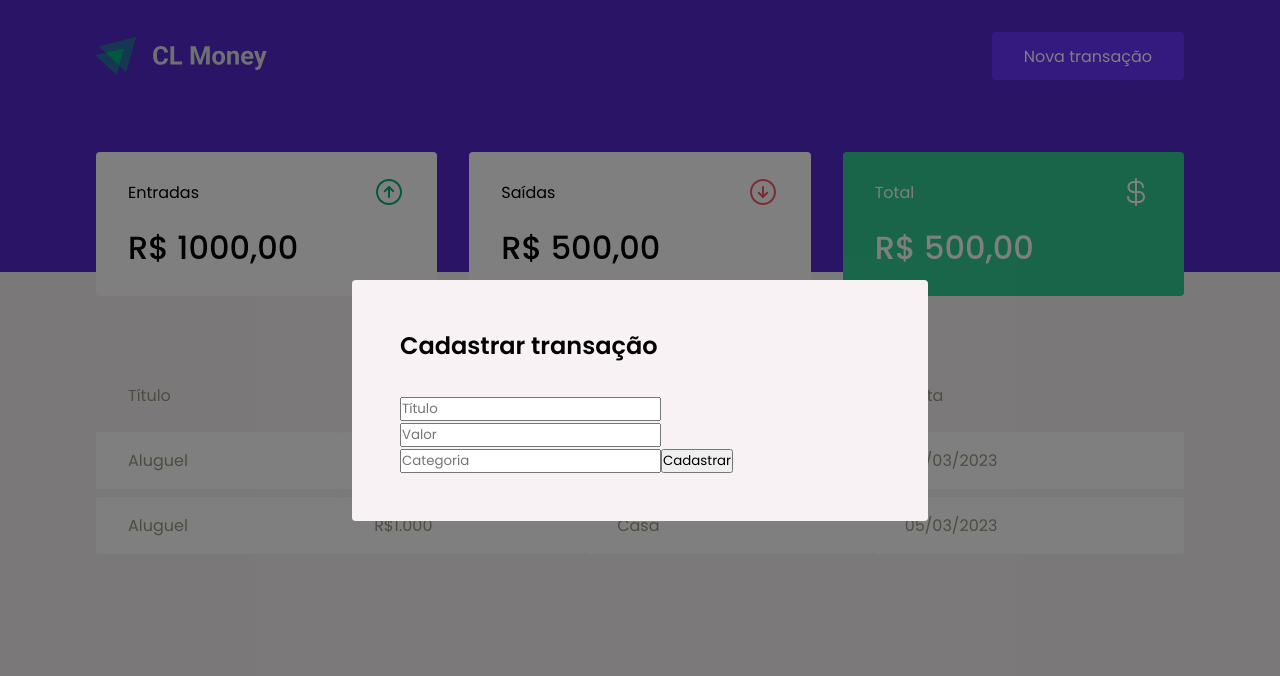
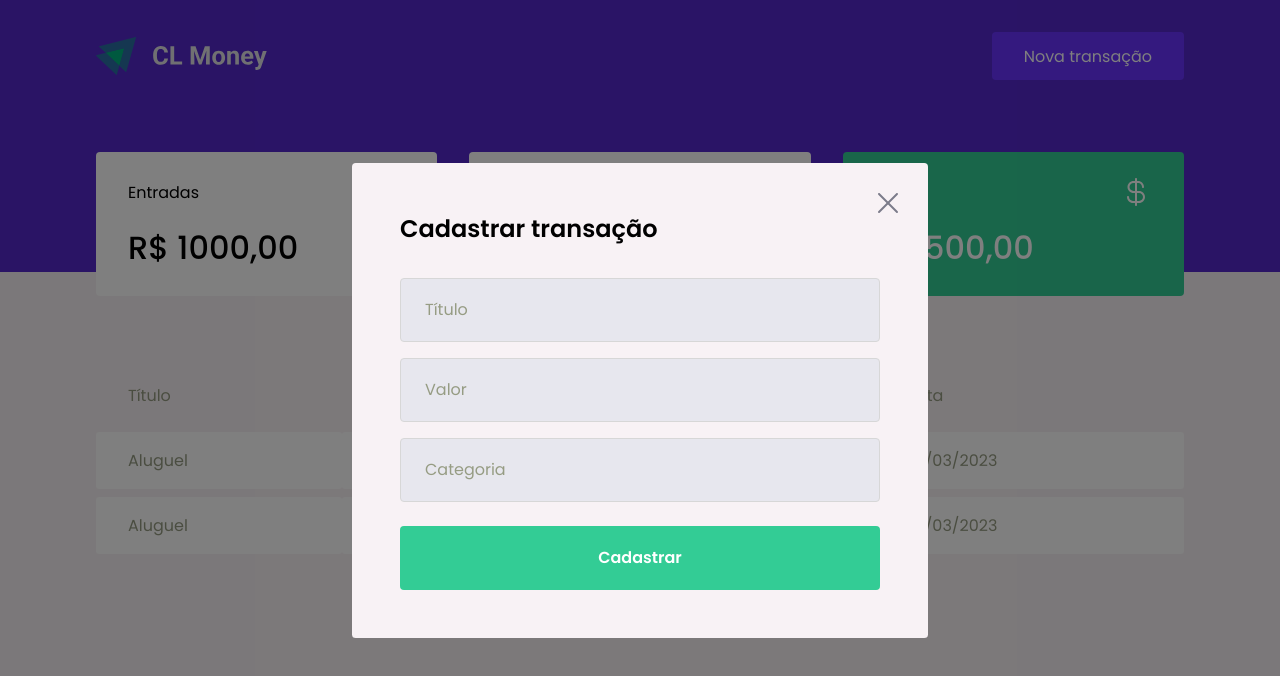
Before and after one commit to clevessonmendonca/cl-money, a React (Vite) app: page / in a window 1280 px wide. Both pictures are taken after a click on the button "Nova transação". Shown: the top 676 px of the page. Built offline with nearby package versions, Linux system fonts and the light colour scheme; no server answers; what miragejs would draw is missing.

Commit message:
style: styling modal

```diff
--- a/src/components/NewTransactionModal/index.tsx
+++ b/src/components/NewTransactionModal/index.tsx
@@ -1,4 +1,5 @@
 import Modal from "react-modal";
+import closeImg from "../../assets/close.svg";
 import { Container } from "./styles";
 
 interface NewTransactionModalProps {
@@ -17,6 +18,10 @@
       overlayClassName="react-modal-overlay"
       className="react-modal-content"
     >
+      <button onClick={onRequestClose} className="react-modal-close">
+        <img src={closeImg} alt="Fechar modal" />
+      </button>
+
       <Container>
         <h2>Cadastrar transação</h2>
 
--- a/src/components/NewTransactionModal/styles.ts
+++ b/src/components/NewTransactionModal/styles.ts
@@ -6,4 +6,44 @@
     font-size: 1.5rem;
     margin-bottom: 2rem;
   }
+
+  input {
+    width: 100%;
+    padding: 0 1.5rem;
+    height: 4rem;
+    border-radius: 0.25rem;
+
+    border: 1px solid #d7d7d7;
+    background: #e7e7ee;
+
+    font-weight: 400;
+    font-size: 1rem;
+
+    &::placeholder {
+      color: var(--text-body)
+    }
+
+    & + input {
+      margin-top: 1rem;
+    }
+  }
+
+  button[type="submit"] {
+    width: 100%;
+    padding: 0 1.5rem;
+    height: 4rem;
+    background: var(--green);
+    color: #fff;
+    border-radius: 0.25rem;
+    border: 0;
+    font-size: 1rem;
+    font-weight: 600;
+    margin-top: 1.5rem;
+
+    transition: filter 0.2s;
+
+    &:hover {
+      filter: brightness(0.9)
+    }
+  }
 `;
--- a/src/styles/global.ts
+++ b/src/styles/global.ts
@@ -75,4 +75,18 @@
     position: relative;
     border-radius: 0.24rem;
   }
+
+  .react-modal-close {
+    position: absolute;
+    right: 1.5rem;
+    top: 1.5rem;
+    border: 0;
+    background: transparent;
+
+    transition: filter 0.2s;
+
+    &:hover {
+      filter: brightness(0.9)
+    }
+  }
 `;
```
Also changed, not shown: src/assets/close.svg (added).
